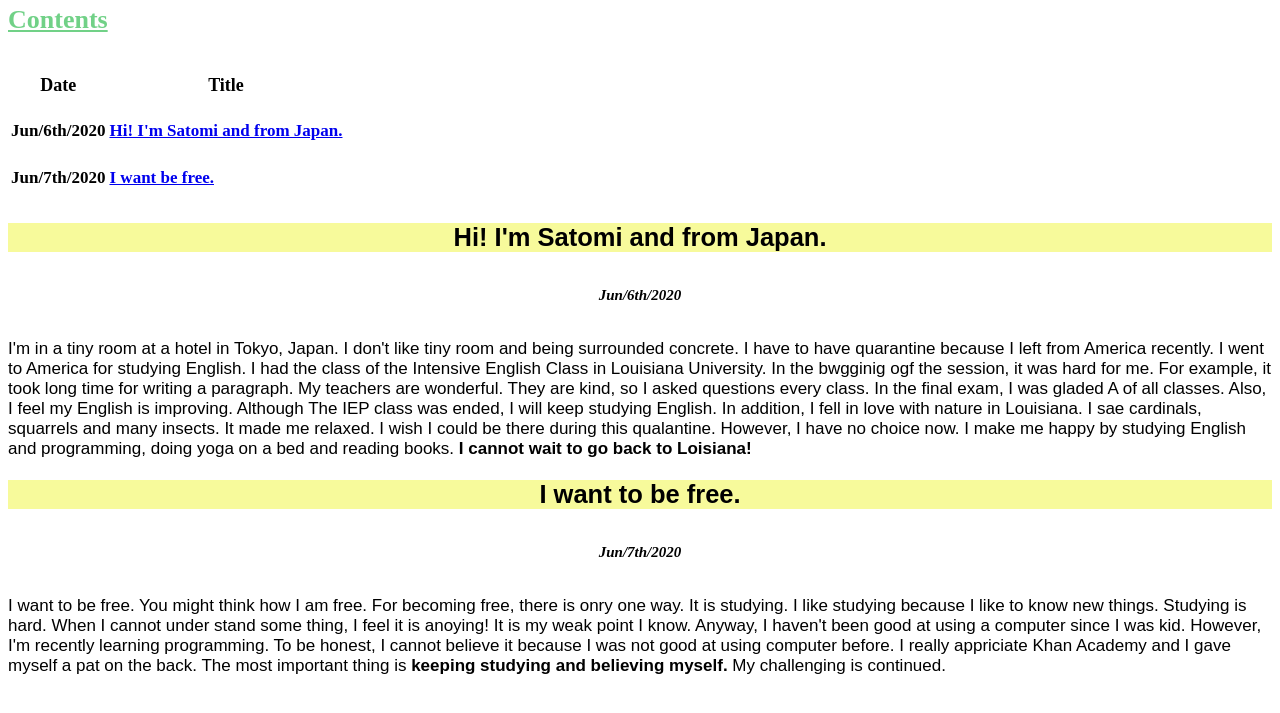
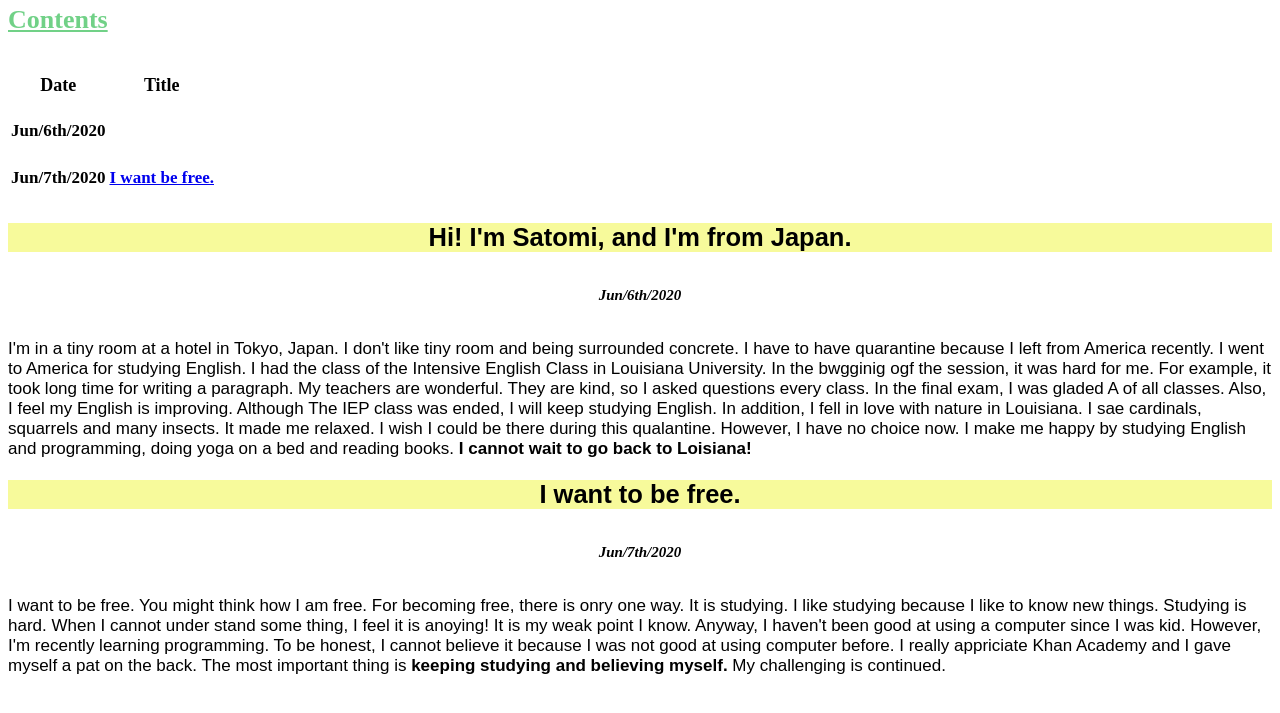
Before and after one commit to satomi-toffee/satomi-toffee.github.io, a plain HTML site: page index.html in a window 1280 px wide. Shown: the part 83-796 px from the top of the page. Drawn offline with Linux system fonts and the light colour scheme.

Commit message:
Update index.html

```diff
--- a/index.html
+++ b/index.html
@@ -56,7 +56,7 @@
             <tbody>
                 <tr>
                 <td>Jun/6th/2020</td>
-                <td><a href="#first-post">Hi! I'm Satomi and from Japan.</a></td>
+                <td><a href="#first-post"Hi! I'm Satomi, and I'm from Japan.</a></td>
                 </tr>
                 <tr>
                 <td>Jun/7th/2020</td>
@@ -66,7 +66,7 @@
         </table>
 
 
-        <h2 id="first-post" class="blog-title">Hi! I'm Satomi and from Japan.</h2>
+        <h2 id="first-post" class="blog-title">Hi! I'm Satomi, and I'm from Japan.</h2>
         <h6>Jun/6th/2020</h6>
 
         <p>I'm in a tiny room at a hotel in Tokyo, Japan. I don't like tiny room and being surrounded concrete. I have to have quarantine because I left from America recently. I went to America for studying English. I had the class of the Intensive English Class in Louisiana University. In the bwgginig ogf the session, it was hard for me. For example, it took long time for writing a paragraph. My teachers are wonderful. They are kind, so I asked questions every class. In the final exam, I was gladed A of all classes. Also, I feel my English is improving. Although The IEP class was ended, I will keep studying English. In addition, I fell in love with nature in Louisiana. I sae cardinals, squarrels and many insects. It made me relaxed. I wish I could be there during this qualantine. However, I have no choice now. I make me happy by studying English and programming, doing yoga on a bed and reading books. <strong>I cannot wait to go back to Loisiana! </strong>
```
